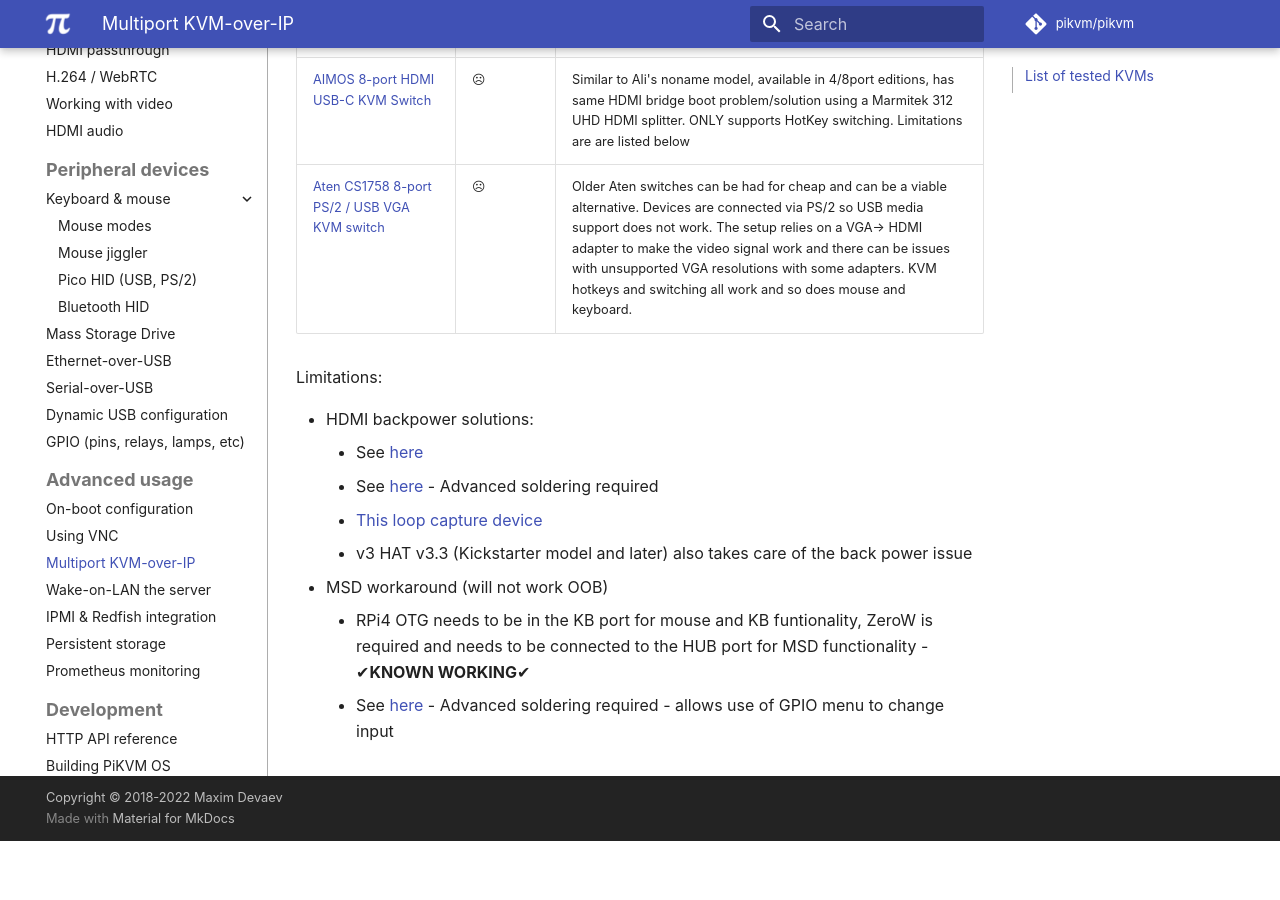
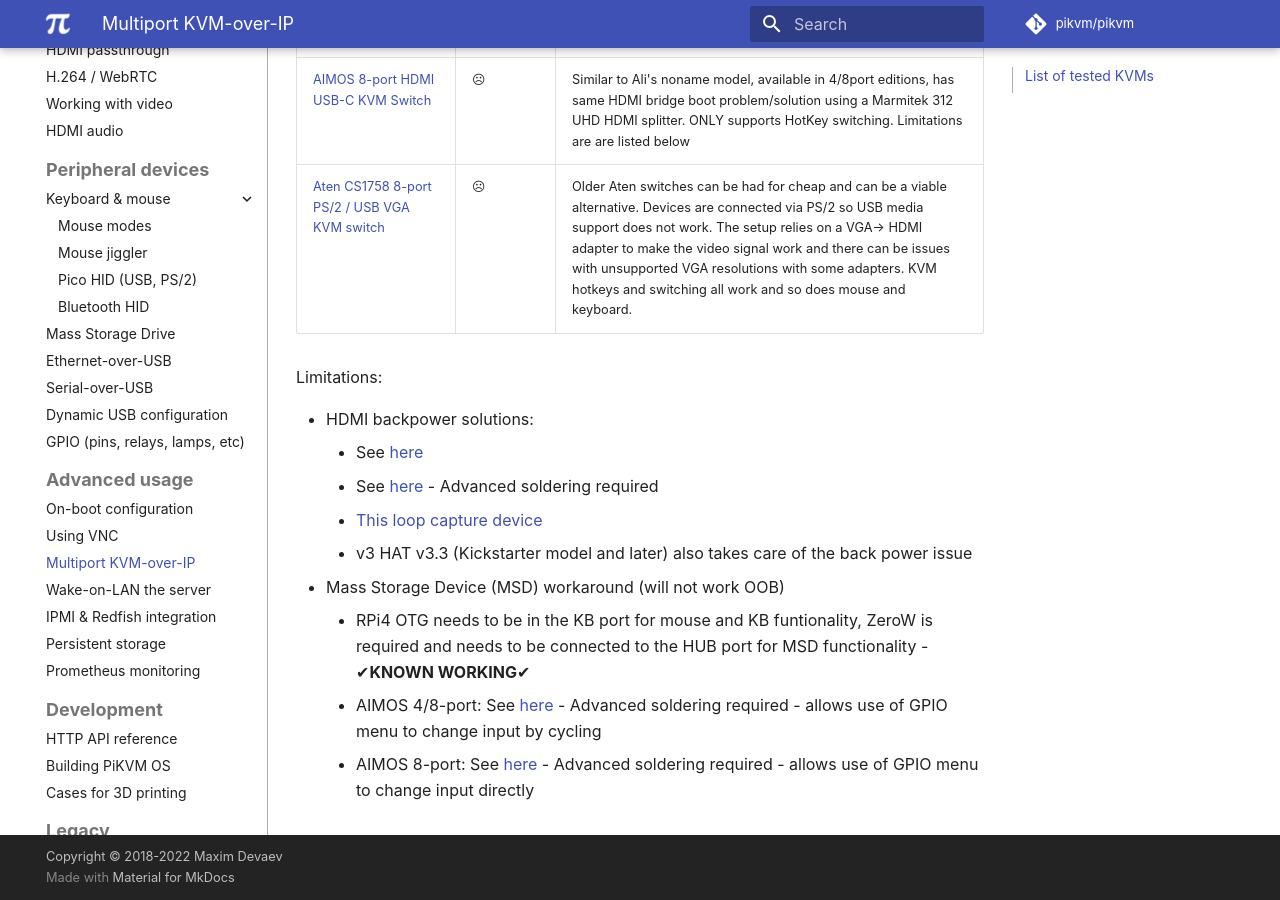
Before and after one commit to pikvm/pikvm, an MkDocs documentation site: the page built from docs/multiport.md, in a window 1280 px wide and 900 px high, scrolled down 1322 px. Built offline with MkDocs 1.6.1 and Material for MkDocs 9.7.7, drawn with Linux system fonts in a browser that asks for light colours; some web fonts are replaced; comment, search, counter and statistics services are not loaded; before the commit the page ends 2163 px from its top, so only the background shows below that.

Commit message:
docs(multiport): added link to external repository explaining aimos uart mod (#1381)
Co-authored-by: 749 <1689704+749@users.noreply.github.com>

```diff
--- a/docs/multiport.md
+++ b/docs/multiport.md
@@ -36,6 +36,7 @@
     * See [here](https://github.com/pikvm/pikvm/issues/382) - Advanced soldering required
     * [This loop capture device](https://www.amazon.com/gp/product/B08B346353)
     * v3 HAT v3.3 (Kickstarter model and later) also takes care of the back power issue
-* MSD workaround (will not work OOB)
+* Mass Storage Device (MSD) workaround (will not work OOB)
     * RPi4 OTG needs to be in the KB port for mouse and KB funtionality, ZeroW is required and needs to be connected to the HUB port for MSD functionality - ✔**KNOWN WORKING**✔
-    * See [here](https://github.com/pikvm/pikvm/issues/371) - Advanced soldering required - allows use of GPIO menu to change input
+    * AIMOS 4/8-port: See [here](https://github.com/pikvm/pikvm/issues/371) - Advanced soldering required - allows use of GPIO menu to change input by cycling
+    * AIMOS 8-port: See [here](https://github.com/749/PiKVM-AIMOS-AM-KVM803-UART-Mod) - Advanced soldering required - allows use of GPIO menu to change input directly
```
